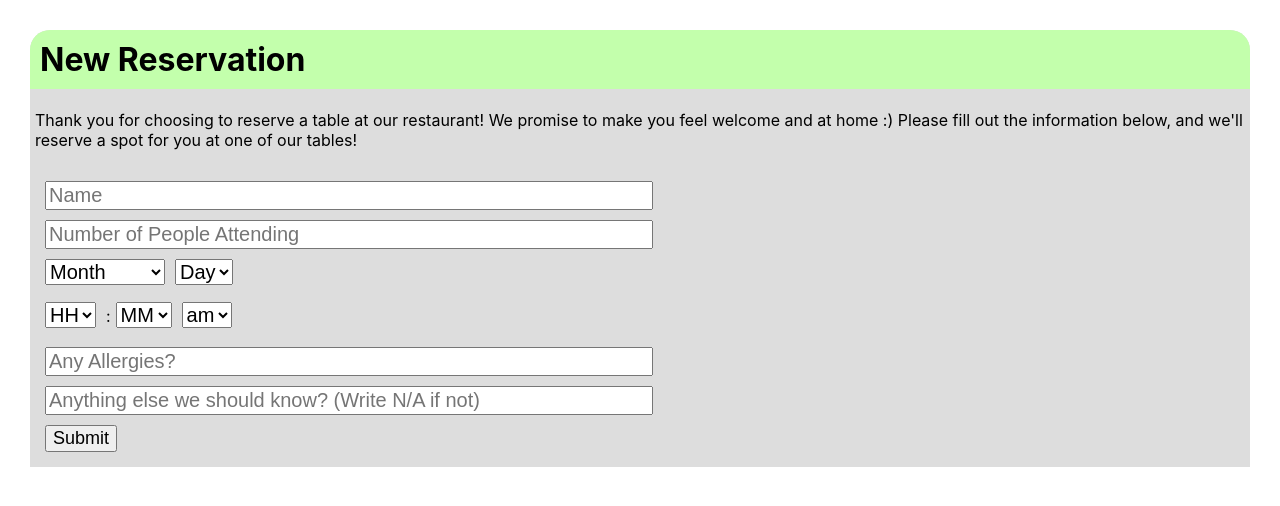
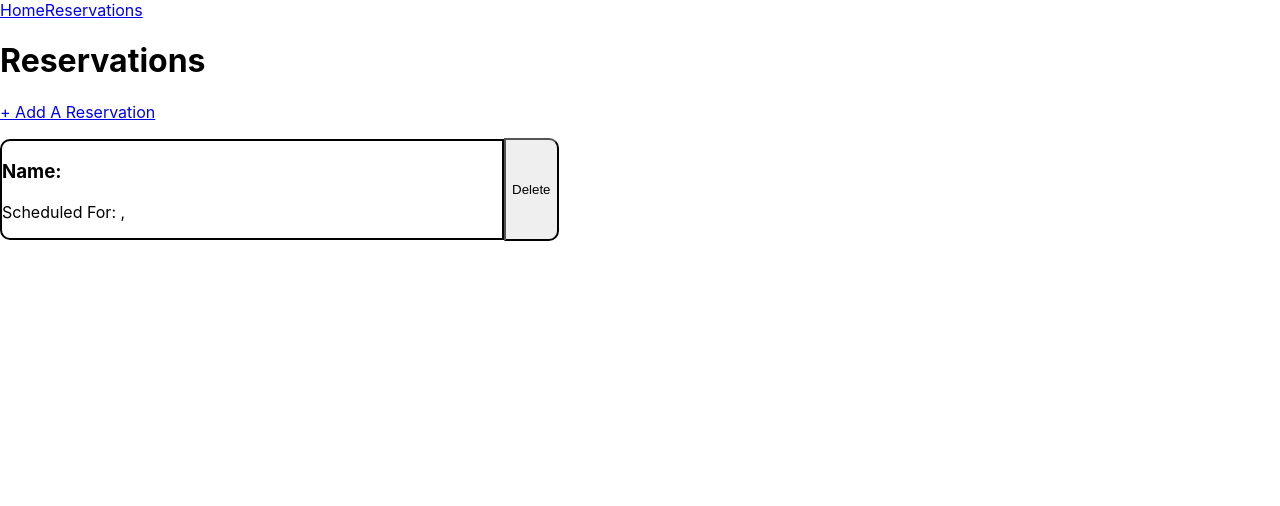
Before and after one commit to cocoabunnie/restaurant-database, a React (Create React App) app: page /all-reservations in a window 1280 px wide. Shown: the top 506 px of the page. Built offline with nearby package versions, Linux system fonts and the light colour scheme.

Commit message:
Worked on Card CSS, also added a basic homepage and a basic nav menu

```diff
--- a/src/App.css
+++ b/src/App.css
@@ -1,55 +1,20 @@
-.App-logo {
-  height: 40vmin;
-  pointer-events: none;
+/*CARDS ON RESERVATION PAGE*/
+.resCardFeature{
+  display:inline-block;
+  vertical-align: middle;
 }
 
-@media (prefers-reduced-motion: no-preference) {
-  .App-logo {
-    animation: App-logo-spin infinite 20s linear;
-  }
-}
-
-.App-header {
-  background-color: #282c34;
-  min-height: 100vh;
-  display: flex;
-  flex-direction: column;
-  align-items: center;
-  justify-content: center;
-  font-size: calc(10px + 2vmin);
-  color: white;
-}
-
-.App-link {
-  color: #61dafb;
-}
-
-@keyframes App-logo-spin {
-  from {
-    transform: rotate(0deg);
-  }
-  to {
-    transform: rotate(360deg);
-  }
-}
-
-.reservationCard{
-  display: grid;
-  margin: 20px;
-}
-
-.reservationCardInfo{
-  grid-row: 1;
-  grid-column: 1;
-  text-align: left;
+.nameAndSchedule{
   border: 2px black solid;
-  width: 800px;
+  border-top-left-radius: 10px;
+  border-bottom-left-radius: 10px;
+  width: 500px;
 }
 
 .deleteButton{
-  grid-row: 1;
-  grid-column: 1;
-  text-align: left;
+  height: 103px;
+  border-top-right-radius: 10px;
+  border-bottom-right-radius: 10px;
 }
 
 /*FORM*/
--- a/src/App.js
+++ b/src/App.js
@@ -1,14 +1,33 @@
 import logo from './logo.svg';
 import './App.css';
+import { BrowserRouter, Route, Link, Switch} from 'react-router-dom';
 
 //importing components
 import ReservationForm from './Components/ReservationForm';
 import AllReservations from './Components/SeeAllReservations';
+import Homepage from './Components/Home';
 
 function App() {
   return (
     <div className="App">
-      <ReservationForm/>
+      <BrowserRouter>
+        <Link to="/">Home</Link>
+        <Link to="/all-reservations">Reservations</Link>
+
+        <Switch>
+          <Route exact path="/">
+            <Homepage />
+          </Route>
+
+          <Route path="/all-reservations">
+            <AllReservations />
+          </Route>
+
+          <Route path="/new-reservation">
+            <ReservationForm />
+          </Route>
+        </Switch>
+      </BrowserRouter>
     </div>
   );
 }
--- a/src/Components/Card.js
+++ b/src/Components/Card.js
@@ -5,13 +5,15 @@ import ReactDOM from 'react-dom';
 function ReservationCard(props){
     return (
         <div className="reservationCard">
-            <div className="reservationCardInfo">
-                <h3 className="cardName">Name: {props.reservation.name}</h3>
-                <p>Scheduled For: {props.reservation.date}, {props.reservation.time}</p>
+            <div className="resCardFeature">
+                <div className="nameAndSchedule">
+                    <h3 className="cardName">Name: {props.reservation.name}</h3>
+                    <p>Scheduled For: {props.reservation.date}, {props.reservation.time}</p>
+                </div>
             </div>
 
-            <div className="deleteButton">
-                <button>Delete</button>
+            <div className="resCardFeature">
+                <button className="deleteButton">Delete</button>
             </div>
         </div>
 
--- /dev/null
+++ b/src/Components/Home.js
@@ -0,0 +1,21 @@
+import React, {Component} from 'react';
+import { BrowserRouter, Route, Link, Switch} from 'react-router-dom';
+import axios from 'axios';
+import ReservationCard from './Card';
+import ReservationForm from './ReservationForm';
+
+class Homepage extends Component{
+  constructor(props){
+      super(props);
+  }
+
+  render(){
+      //Display all students from database
+        return(
+            <div>
+                <h1>Welcome To The Homepage</h1>
+            </div>
+        );
+    }
+}
+export default Homepage;
--- a/src/Components/ReservationForm.js
+++ b/src/Components/ReservationForm.js
@@ -107,7 +107,7 @@ class ReservationForm extends Component{
     render(){
         return (
             <div className="reservationForm">
-                <h1 className="reservationTitle">New Reservation</h1>
+                <h1 className="reservationTitle">Make A Reservation</h1>
                 <p>
                     Thank you for choosing to reserve a table at our restaurant! We promise to make you feel welcome and at home :)
                     Please fill out the information below, and we'll reserve a spot for you at one of our tables!
--- a/src/Components/SeeAllReservations.js
+++ b/src/Components/SeeAllReservations.js
@@ -1,5 +1,5 @@
 import React, {Component} from 'react';
-//import { BrowserRouter, Route, Link, Switch} from 'react-router-dom';
+import { BrowserRouter, Route, Link, Switch} from 'react-router-dom';
 import axios from 'axios';
 import ReservationCard from './Card';
 import ReservationForm from './ReservationForm';
@@ -53,6 +53,7 @@ class AllReservations extends Component{
         return(
             <div>
                 <h1>Reservations</h1>
+                <Link to="/new-reservation">+ Add A Reservation</Link>
                 <p>{this.state.prompt}</p>
                 <ReservationCard reservation = {this.state.reservationData}/>
             </div>
```
